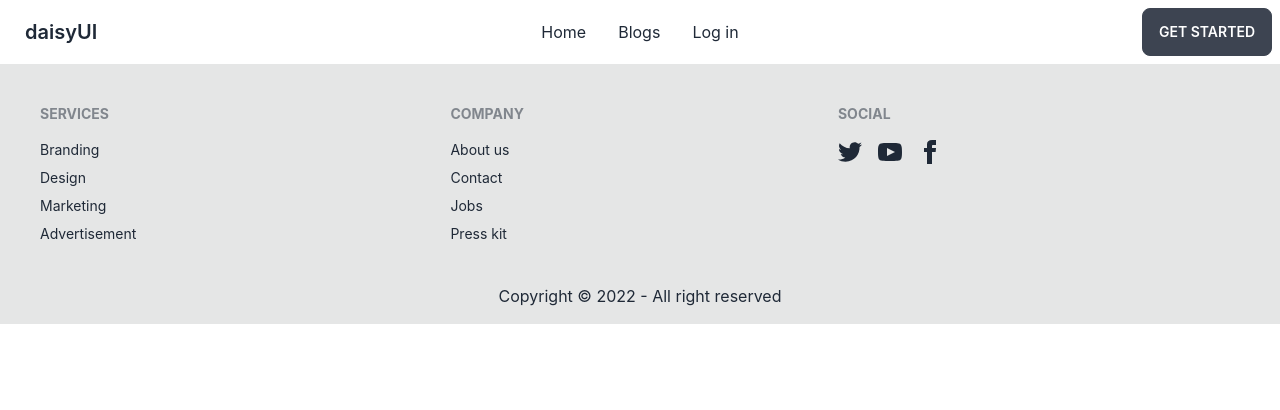
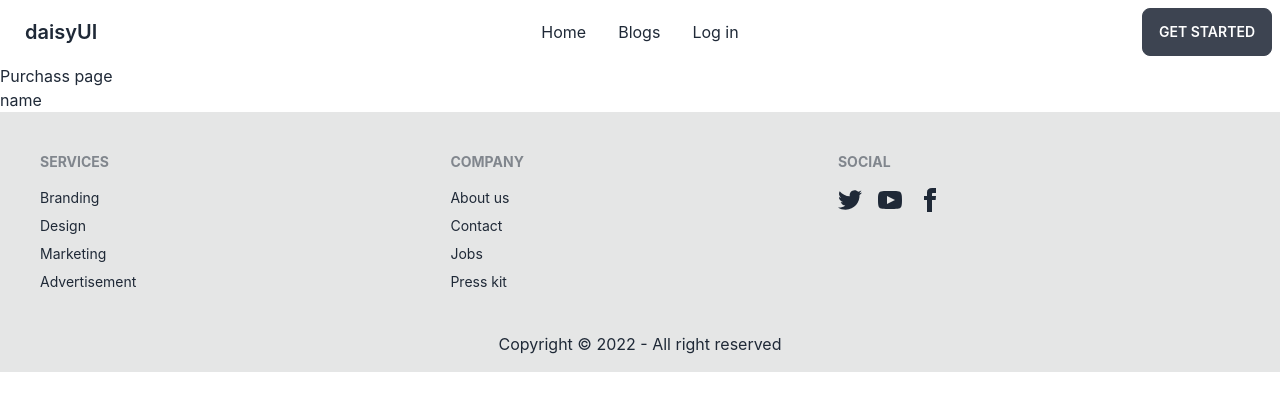
Before and after one commit to tanvirhossains/manufacturer_tools_client, a React (Create React App) app: page /purchase/1 in a window 1280 px wide. Shown: the top 410 px of the page. Built offline with nearby package versions, Linux system fonts and the light colour scheme; no server answers.

Commit message:
get the single tool from server to purchase

```diff
--- a/src/App.js
+++ b/src/App.js
@@ -21,7 +21,7 @@ function App() {
         <Route path="/login" element={<Login />} />
         <Route path="/register" element={<Register />} />
         <Route path="/dashboard" element={<DashBoard />} />
-        <Route path="/purchase" element={<Purchase />} />
+        <Route path="/purchase/:toolId" element={<Purchase />} />
 
       </Routes>
 
--- a/src/Hooks/UseProducts.js
+++ b/src/Hooks/UseProducts.js
@@ -1,4 +1,6 @@
 import React, { useEffect, useState } from 'react';
+import Product from '../Pages/Home/Product';
+import Purchase from '../Pages/Purchase/Purchase';
 
 const UseProducts = () => {
     const [products, setProducts] = useState([])
@@ -13,14 +15,13 @@ const UseProducts = () => {
 
 
 
-    return <div>
-        <h1 className='text-3xl text-green-600 font-extrabold text-center m-5'>Products </h1>
-        <div className='grid grid-cols-3 gap-4'>
+    return (
+        <div>
+
+
 
         </div>
-
-
-    </div>
+    )
 };
 
 export default UseProducts;
--- a/src/Pages/Home/Product.js
+++ b/src/Pages/Home/Product.js
@@ -2,12 +2,12 @@ import React from 'react';
 import {  useNavigate } from 'react-router-dom';
 
 const Product = (props) => {
-    const { name, img, price, description,quantity } = props.product
+    const { _id,name, img, price, description,quantity } = props.product
 
     const navigate =useNavigate()
 
 const handlePurchase = ()=>{
-    navigate('/purchase')
+    navigate(`/purchase/${_id}`)
 }
 
     return (
--- a/src/Pages/Purchase/Purchase.js
+++ b/src/Pages/Purchase/Purchase.js
@@ -1,9 +1,23 @@
-import React from 'react';
+import React, { useEffect, useState } from 'react';
+import { useParams } from 'react-router-dom';
 
 const Purchase = () => {
+
+    const { toolId } = useParams()
+
+    const [tool, setTool] = useState({})
+    useEffect(() => {
+        fetch(`http://localhost:5000/tools/${toolId}`)
+            .then(res => res.json())
+            .then(data => setTool(data))
+    }, [])
+
+
+    const {name } = tool
     return (
         <div>
             <h1>Purchass page</h1>
+            <h1>name {name}</h1>
         </div>
     );
 };
```
